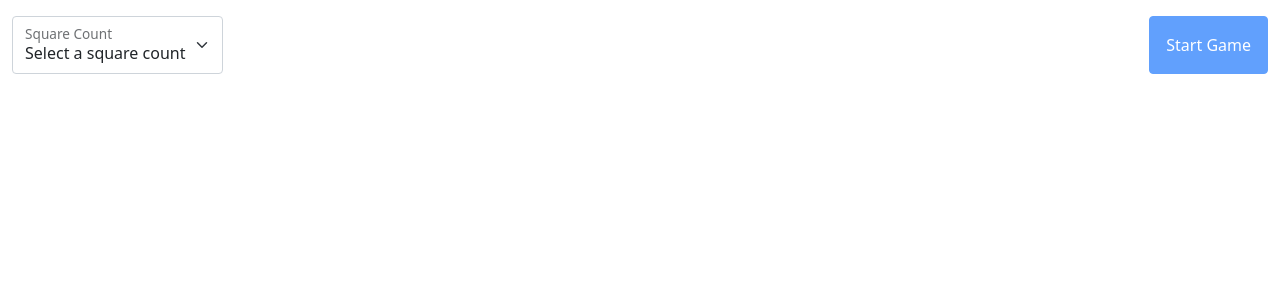
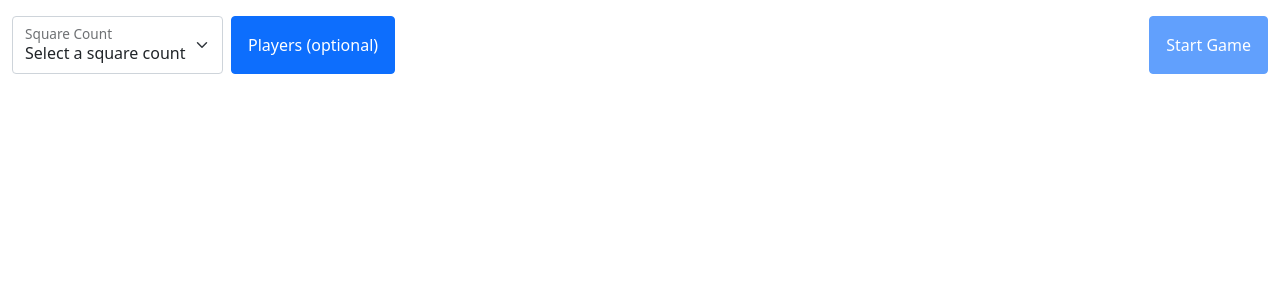
Before and after one commit to isherwood/Memory-DeLuxe, a React (Create React App) app: page / in a window 1280 px wide. Shown: the top 300 px of the page. Built offline with nearby package versions, Linux system fonts and the light colour scheme.

Commit message:
Random checkpoint

```diff
--- a/public/index.html
+++ b/public/index.html
@@ -24,7 +24,7 @@
       work correctly both with client-side routing and a non-root public URL.
       Learn how to configure a non-root public URL by running `npm run build`.
     -->
-    <title>React App</title>
+    <title>Memory Deluxe</title>
   </head>
   <body>
     <noscript>You need to enable JavaScript to run this app.</noscript>
--- a/src/App.js
+++ b/src/App.js
@@ -11,6 +11,8 @@ function App() {
     const [secondSquare, setSecondSquare] = useState({});
     const [gridDimensions, setGridDimensions] = useState([0, 0]);
     const [gameLocked, setGameLocked] = useState(false);
+    const [players, setPlayers] = useState([]);
+    const [currentPlayer, setCurrentPlayer] = useState();
 
     const shuffle = array => {
         for (let i = array.length - 1; i > 0; i--) {
@@ -64,14 +66,29 @@ function App() {
 
         // reset grid to current dimensions to fetch new images
         const currentGridDimensions = gridDimensions;
-        setGridDimensions([0,0]);
+        setGridDimensions([0, 0]);
         setTimeout(() => {
             setGridDimensions(currentGridDimensions);
         });
+
+        // set the first player as active
+        if (players.length) {
+            const tempPlayers = [...players];
+            tempPlayers[0].active = true;
+            setPlayers(tempPlayers);
+        }
     }
 
     const handleEndButtonClick = () => {
         setGameLocked(false);
+    }
+
+    const handleAddPlayer = (name) => {
+        setPlayers(players => [...players, {name: name}]);
+    }
+
+    const handleRemovePlayer = name => {
+        setPlayers(players.filter(player => player.name !== name));
     }
 
     useEffect(() => {
@@ -101,8 +118,20 @@ function App() {
             setSquares(current => current.map(obj => {
                 return {...obj, shown: false}
             }));
+
+            // increment current player score
+            setPlayers(current => current.map(obj => {
+                if (obj.name === currentPlayer['name']) {
+                    return {...obj, score: currentPlayer['score'] + 1}
+                }
+
+                return obj;
+            }));
+        } else {
+
+            // move to the next player
         }
-    }, [firstSquare, secondSquare]);
+    }, [currentPlayer, firstSquare, secondSquare]);
 
     useEffect(() => {
         const getSquares = count => {
@@ -137,6 +166,14 @@ function App() {
         }
     }, [gridDimensions]);
 
+    useEffect(() => {
+        const activePlayer = players.filter(player => player.active)[0];
+
+        if (activePlayer) {
+            setCurrentPlayer(activePlayer.name);
+        }
+    }, [players])
+
     return (
         <Container fluid className={(gameLocked ? 'game-locked' : '')}>
             <Row>
@@ -144,6 +181,9 @@ function App() {
                     onSquareCountChange={(grid) => setGridDimensions(JSON.parse(grid))}
                     gameLocked={gameLocked}
                     gridDimensions={gridDimensions}
+                    players={players}
+                    addPlayer={handleAddPlayer}
+                    removePlayer={handleRemovePlayer}
                     onStartButtonClick={handleStartButtonClick}
                     onEndButtonClick={handleEndButtonClick}/>
             </Row>
--- a/src/components/GameConfig/GameConfig.jsx
+++ b/src/components/GameConfig/GameConfig.jsx
@@ -1,8 +1,12 @@
-import React from "react";
-import {Form} from 'react-bootstrap';
+import React, {useState} from "react";
+import {Button, Col, Form, Row} from 'react-bootstrap';
 import ButtonWithConfirm from "../ButtonWithConfirm/ButtonWithConfirm";
 
 const GameConfig = props => {
+    const [showPlayers, setShowPlayers] = useState(false);
+    const [name, setName] = useState('');
+    const nameInput = React.createRef();
+
     const handleCountChange = e => {
         props.onSquareCountChange(e.currentTarget.value);
     }
@@ -11,10 +15,36 @@ const GameConfig = props => {
         [3, 2], [4, 3], [5, 4], [6, 5], [7, 6], [8, 7]
     ]
 
+    const handleShowPlayers = () => {
+        setShowPlayers(!showPlayers);
+
+        // setTimeout(() => {
+        //     nameInput.current.focus();
+        // });
+    }
+
+    const handleAddPlayer = () => {
+        if (name && !props.players.includes(name)) {
+            props.addPlayer(name);
+            setName('');
+            nameInput.current.focus();
+        }
+    }
+
+    const handleNameInputKeyup = event => {
+        if (event.key === 'Enter') {
+            handleAddPlayer();
+        }
+    }
+
     return (
-        <div id='gameConfig' className='d-flex justify-content-between mt-3'>
+        <>
+            <div className='d-flex align-items-center mt-3'>
+                {!props.gameLocked &&
+                    <>
                         <div className='form-floating'>
-                <Form.Select id="squareCount" className="w-auto" onChange={handleCountChange}
+                            <Form.Select id="squareCount" className="w-auto"
+                                         onChange={handleCountChange}
                                          disabled={props.gameLocked}>
                                 <option value='[0,0]'>Select a square count</option>
                                 {gridOptions.map(option => (
@@ -25,7 +55,20 @@ const GameConfig = props => {
                             <Form.Label htmlFor="squareCount">Square Count</Form.Label>
                         </div>
 
-            <div>
+                        <Button variant='primary' className='btn-xl ms-2'
+                                onClick={handleShowPlayers}>Players (optional)</Button>
+                    </>
+                }
+
+                {props.gameLocked && props.currentPlayer &&
+                    <div className='lead'>
+                        <p>Current player: <b>{props.currentPlayer}</b></p>
+
+                        <p>Scores: </p>
+                    </div>
+                }
+
+                <div className='ms-auto'>
                     <button className={'btn btn-primary btn-xl' + (props.gameLocked ? ' d-none' : '')}
                             onClick={props.onStartButtonClick}
                             disabled={props.gridDimensions[0] === 0}>
@@ -38,6 +81,37 @@ const GameConfig = props => {
                                        onYes={() => props.onEndButtonClick()}/>
                 </div>
             </div>
+
+            {showPlayers && !props.gameLocked &&
+                <div className='mt-3'>
+                    <p>Optionally add players to track game order and score. Names must be unique.</p>
+
+                    <Row>
+                        <Col>
+                            <Form.Control type='text' placeholder='Enter player name' value={name}
+                                          onChange={event => setName(event.target.value)}
+                                          onKeyUp={handleNameInputKeyup}
+                                          ref={nameInput}/>
+                        </Col>
+
+                        <Col>
+                            <Button variant='secondary'
+                                    onClick={handleAddPlayer}><b>+</b></Button>
+                        </Col>
+                    </Row>
+
+                    {props.players.map(player => (
+                        <Row className='mt-2 px-2' key={player.name}>
+                            <Col>{player.name}</Col>
+
+                            <Col><Button variant='secondary'
+                                         onClick={() => props.removePlayer(player.name)}><b>&ndash;</b></Button>
+                            </Col>
+                        </Row>
+                    ))}
+                </div>
+            }
+        </>
     );
 }
 
```
Lines whose indentation alone changed are shown as unchanged.
